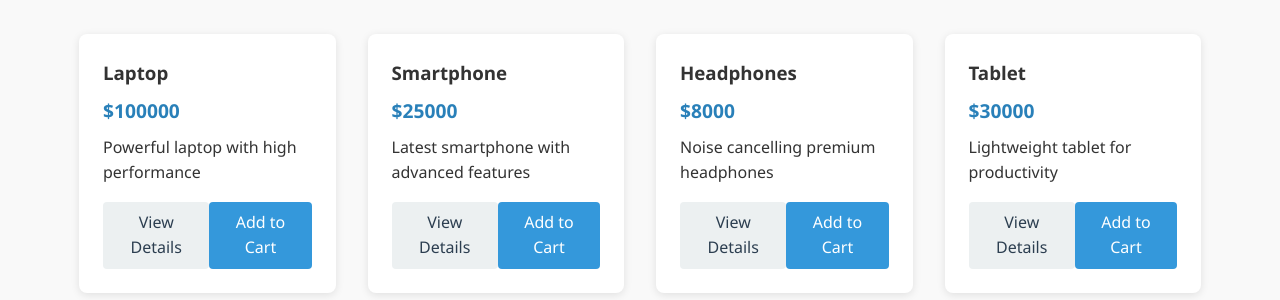
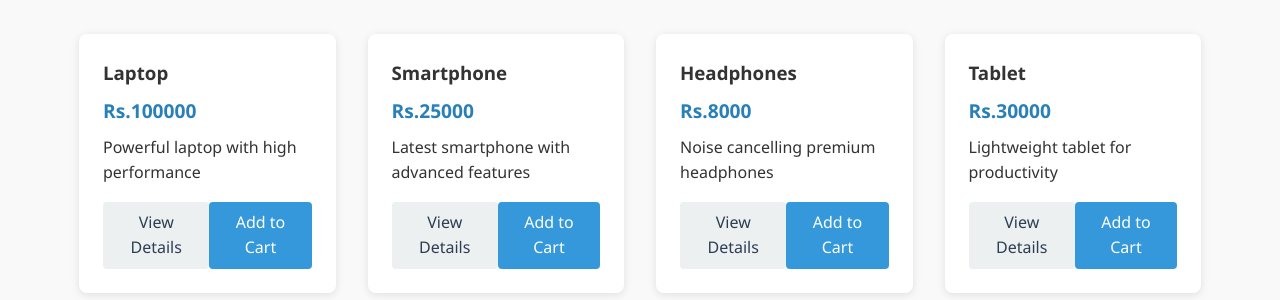
Before and after one commit to ujwalkirsan/Secure-E-Commerce-Website-using-SSL-TLS, a Flask app: page / in a window 1280 px wide. Shown: the part 172-472 px from the top of the page. Run offline with Flask 3, Linux system fonts and the light colour scheme; parts of the project's set-up code (start-up, migrations or seed data) failed here and were passed over.

Commit message:
Update index.html

```diff
--- a/templates/index.html
+++ b/templates/index.html
@@ -10,7 +10,7 @@
         {% for product in products %}
             <div class="product-card">
                 <h3>{{ product.name }}</h3>
-                <p class="price">${{ product.price }}</p>
+                <p class="price">Rs.{{ product.price }}</p>
                 <p>{{ product.description }}</p>
                 <div class="product-actions">
                     <a href="{{ url_for('product_detail', product_id=product.id) }}" class="btn">View Details</a>
```
